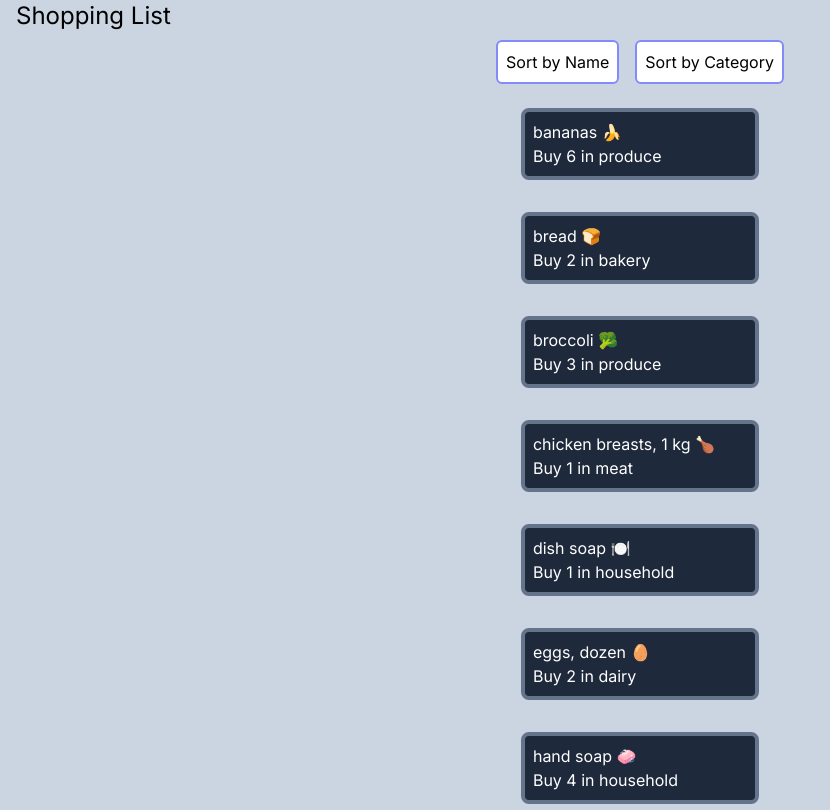
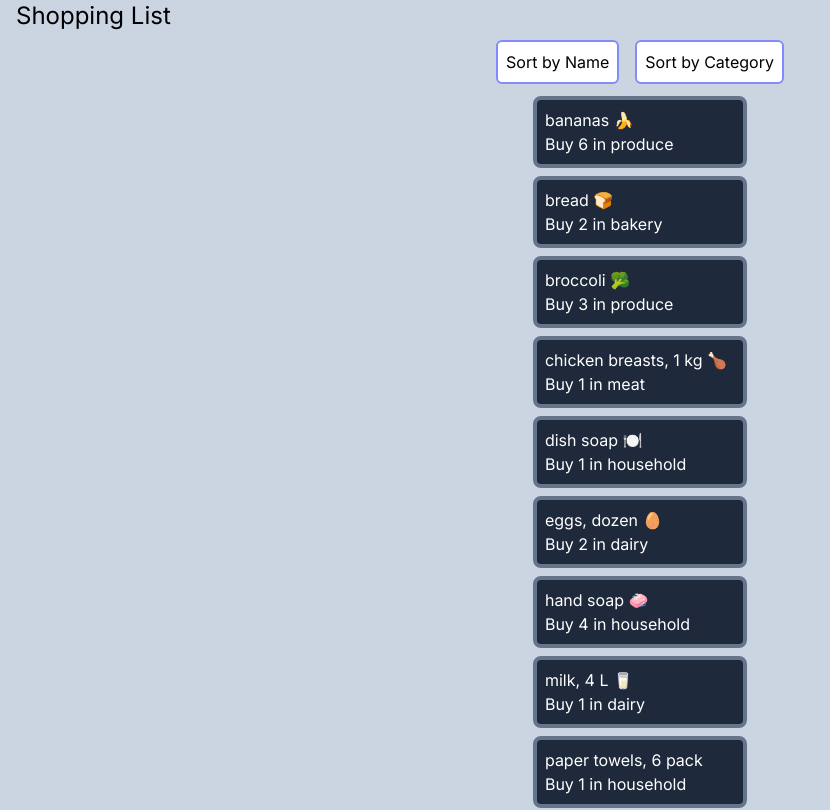
Before and after one commit to WBexte/cprg306-assignments, a Next.js app: page /week5 in a window 1280 px wide. Shown: the top 810 px of the page, without its empty margins (0-830 px from the left). Built offline with nearby package versions, Linux system fonts and the light colour scheme.

Commit message:
Edited styling

```diff
--- a/app/week5/item-list.js
+++ b/app/week5/item-list.js
@@ -21,10 +21,6 @@ export default function ItemList() {
         return;
     }
 
-    const handleClick = () => {
-
-    }
-
 
     return (
         <div className="flex flex-col items-center">
--- a/app/week5/item.js
+++ b/app/week5/item.js
@@ -1,6 +1,6 @@
 export default function Item({ item, quantity, category }) {
     return (
-        <ul className="border-4 rounded-lg border-slate-500 bg-slate-800 w-full max-w-xs m-4 p-2">
+        <ul className="border-4 rounded-lg border-slate-500 bg-slate-800 w-full max-w-xs m-1 p-2">
             <li className='text-white'>{item}</li>
             <li className='text-white'>Buy {quantity} in {category}</li>
         </ul>
```
